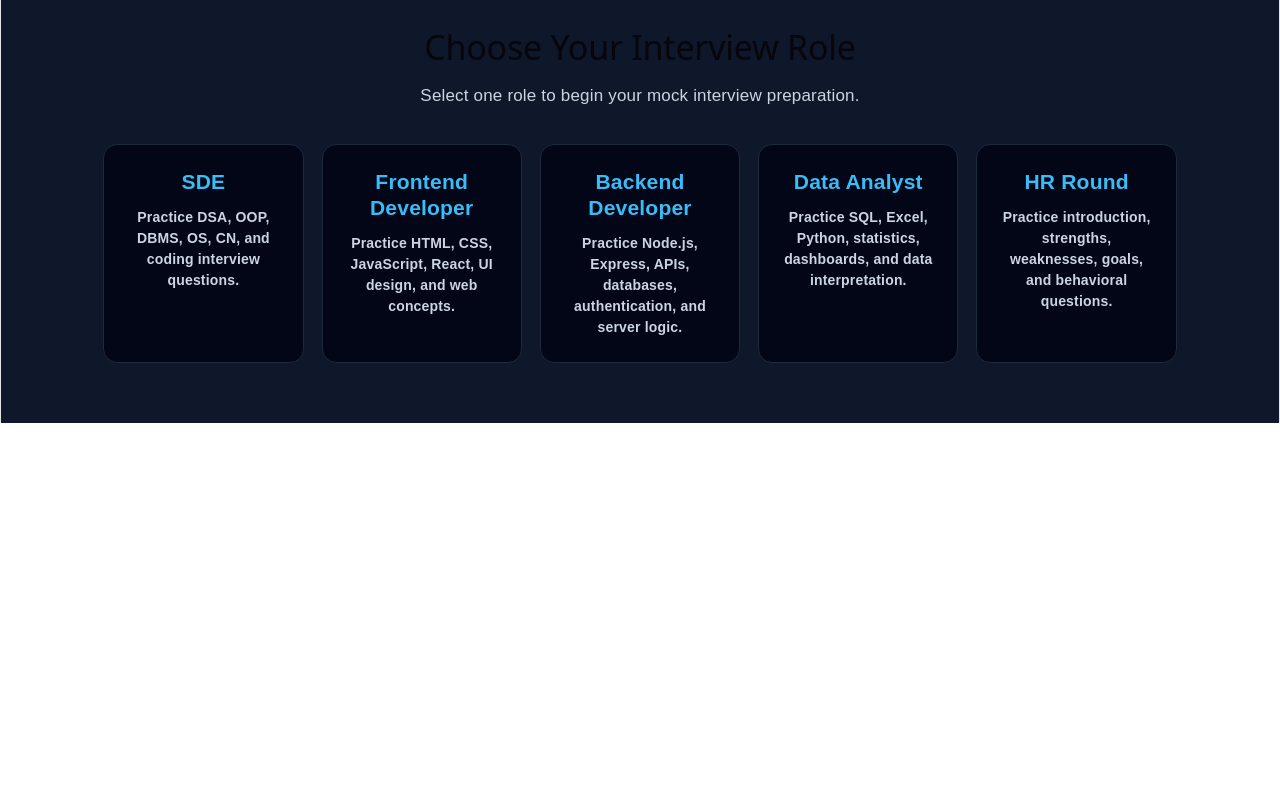
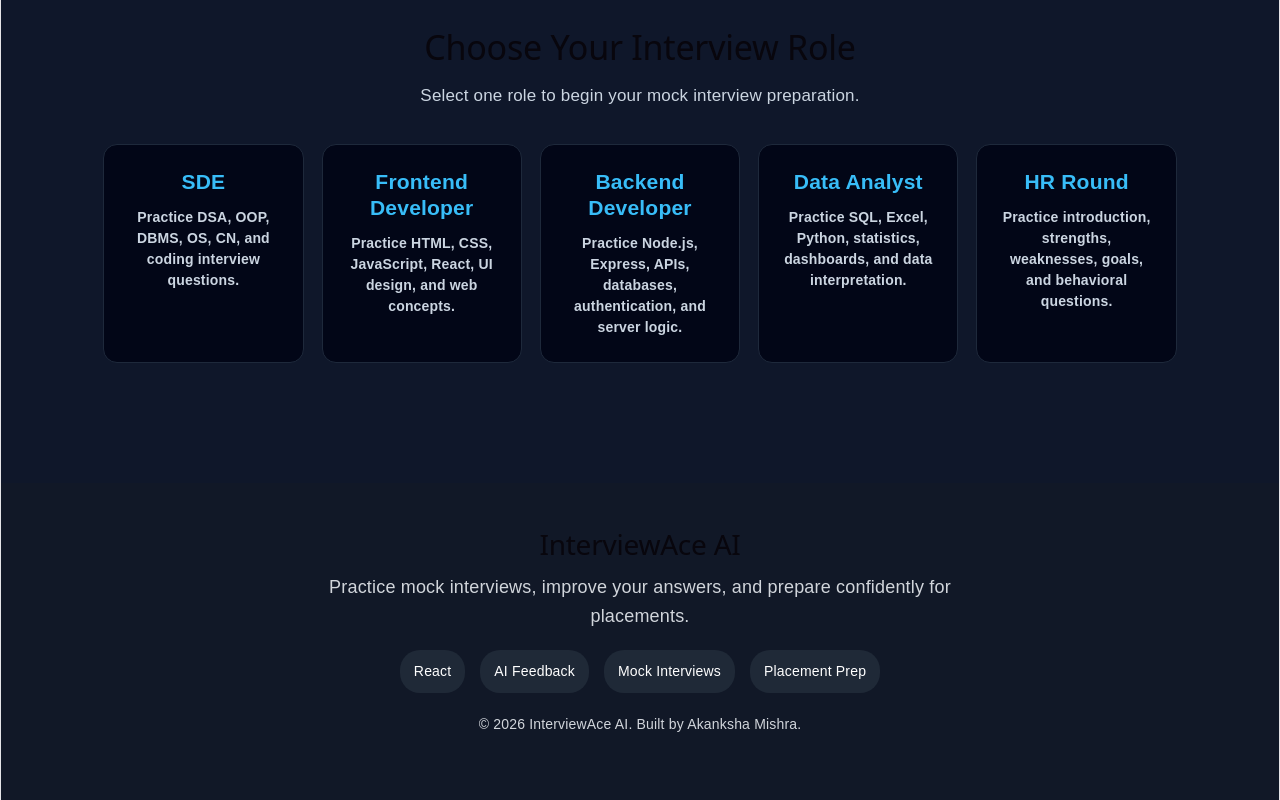
Before and after one commit to akanksha-mishra13/interviewace-ai, a React (Vite) app in the folder client/: page / in a window 1280 px wide. Shown: the part 1185-1985 px from the top of the page. Before the commit the page ends 1608 px from the top, so only its background shows below. Built offline with nearby package versions, Linux system fonts and the light colour scheme.

Commit message:
Add footer and UI polish

```diff
--- a/client/src/App.css
+++ b/client/src/App.css
@@ -767,3 +767,42 @@ button:disabled {
   opacity: 0.5;
   cursor: not-allowed;
 }
+.footer {
+  margin-top: 60px;
+  padding: 45px 8%;
+  background: #111827;
+  color: white;
+  text-align: center;
+}
+
+.footer h2 {
+  font-size: 28px;
+  margin-bottom: 12px;
+}
+
+.footer p {
+  color: #d1d5db;
+  max-width: 650px;
+  margin: 0 auto 20px;
+  line-height: 1.6;
+}
+
+.footer-links {
+  display: flex;
+  justify-content: center;
+  gap: 15px;
+  flex-wrap: wrap;
+  margin-bottom: 20px;
+}
+
+.footer-links span {
+  background: #1f2937;
+  padding: 8px 14px;
+  border-radius: 20px;
+  font-size: 14px;
+}
+
+.footer-copy {
+  font-size: 14px;
+  color: #9ca3af;
+}
--- a/client/src/App.jsx
+++ b/client/src/App.jsx
@@ -16,6 +16,7 @@ import RoleSelection from "./components/roleselection";
 import InterviewScreen from "./components/interviewscreen";
 import ResultPage from "./components/resultpage";
 import Dashboard from "./components/dashboard";
+import Footer from "./components/footer";
 
 import { roles } from "./data/roles";
 import { questions } from "./data/questions";
@@ -272,6 +273,8 @@ function AppContent() {
           }
         />
       </Routes>
+
+      <Footer />
     </div>
   );
 }
--- /dev/null
+++ b/client/src/components/footer.jsx
@@ -0,0 +1,25 @@
+function Footer() {
+  return (
+    <footer className="footer">
+      <h2>InterviewAce AI</h2>
+
+      <p>
+        Practice mock interviews, improve your answers, and prepare confidently
+        for placements.
+      </p>
+
+      <div className="footer-links">
+        <span>React</span>
+        <span>AI Feedback</span>
+        <span>Mock Interviews</span>
+        <span>Placement Prep</span>
+      </div>
+
+      <p className="footer-copy">
+        © 2026 InterviewAce AI. Built by Akanksha Mishra.
+      </p>
+    </footer>
+  );
+}
+
+export default Footer;
```
